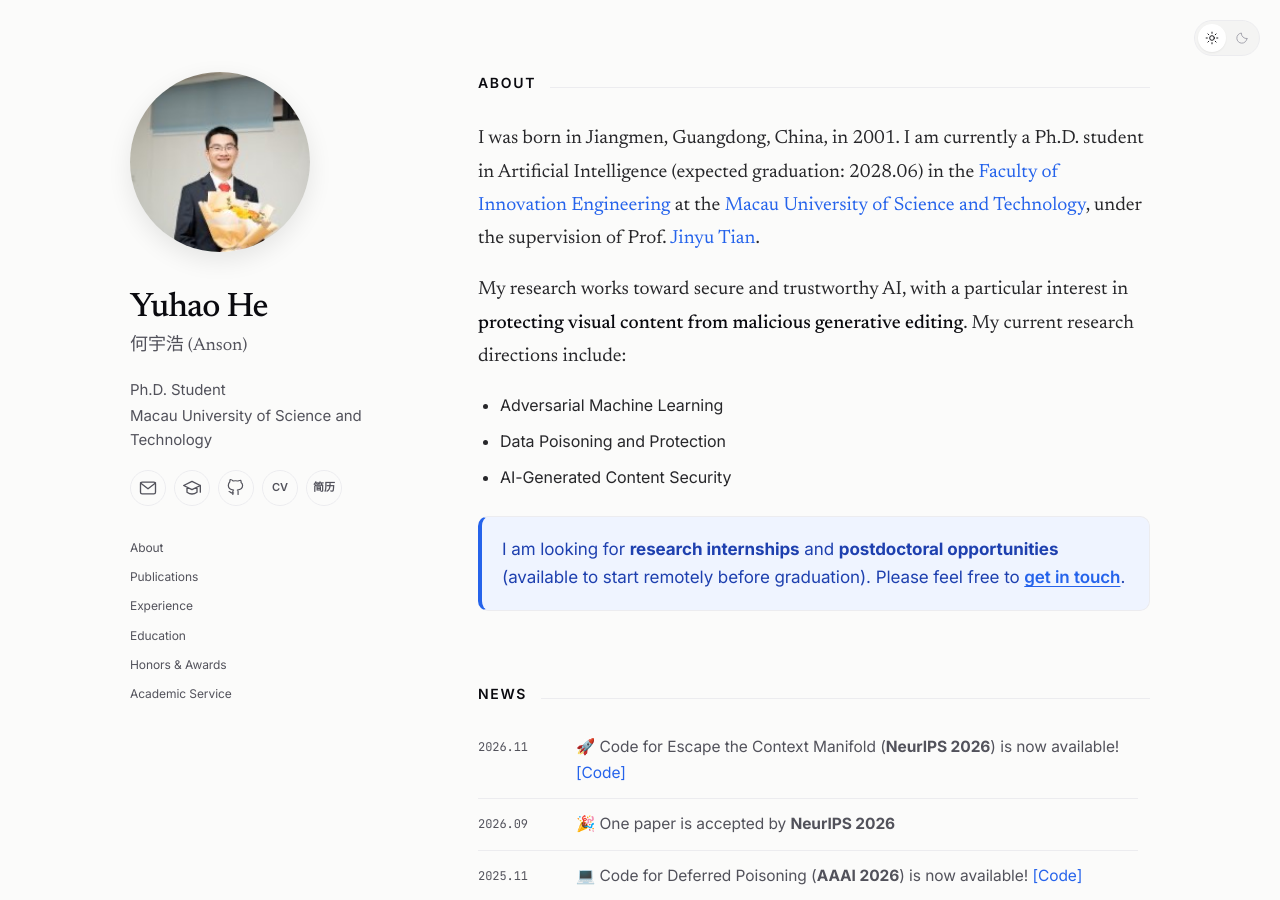
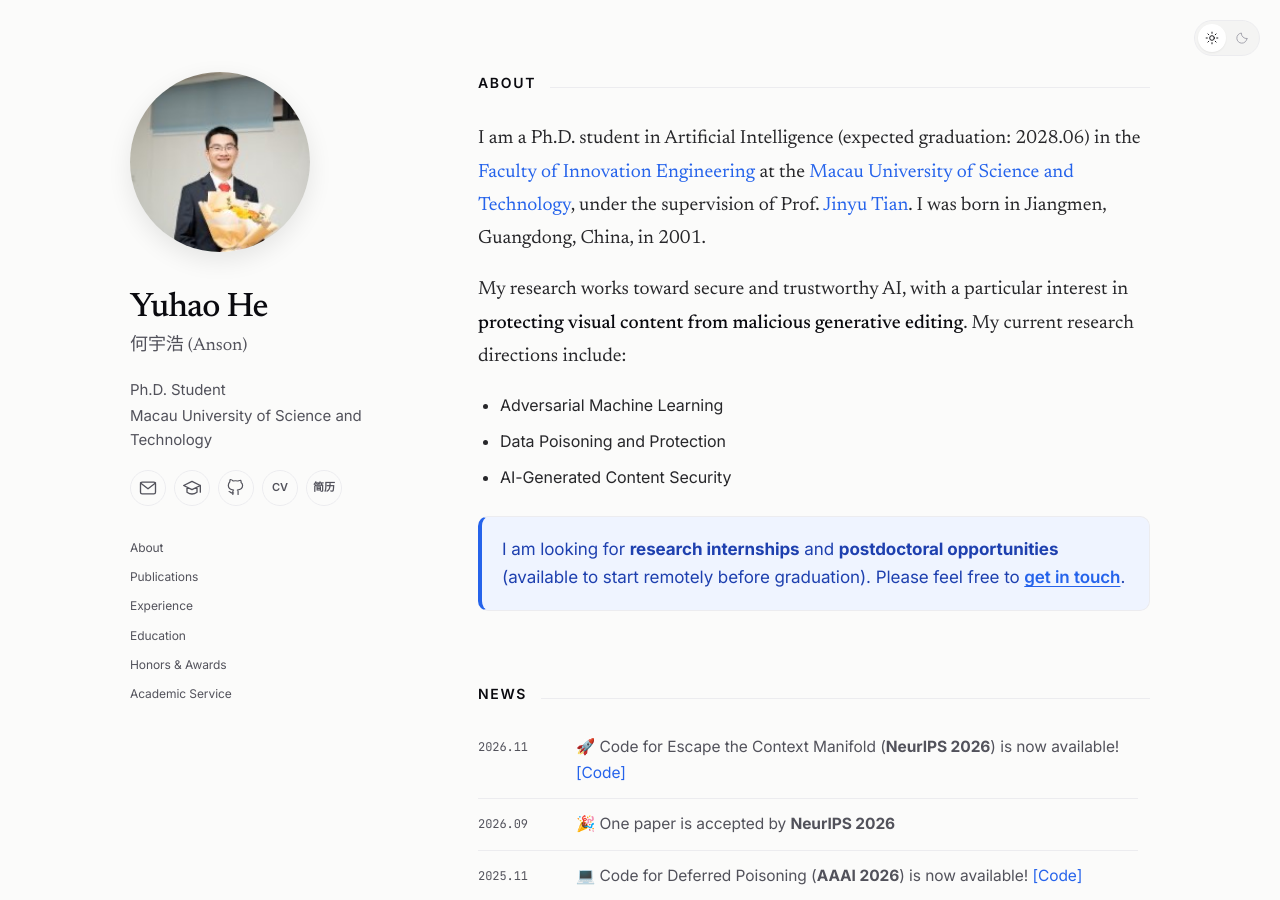
Before and after one commit to Anson-He/Anson-He.github.io, a Jekyll site: the page built from _pages/about.md, in a window 1280 px wide and 900 px high. Built offline with Jekyll 4.4.1, drawn with Linux system fonts in a browser that asks for light colours; part of the change alters nothing that is shown.

```diff
--- a/_layouts/default.html
+++ b/_layouts/default.html
@@ -4,14 +4,14 @@
     <meta charset="utf-8">
     <meta name="viewport" content="width=device-width, initial-scale=1">
     <title>{% if page.url == "/" %}Yuhao He | 何宇浩{% elsif page.title %}{{ page.title | strip_html | escape }} · Yuhao He{% else %}Yuhao He{% endif %}</title>
-    <meta name="description" content="{{ page.excerpt | default: site.description | strip_html | strip_newlines | escape }}">
+    <meta name="description" content="{{ page.description | default: page.excerpt | default: site.description | strip_html | strip_newlines | escape }}">
     <meta name="author" content="Yuhao He">
     {% if page.visible == false %}<meta name="robots" content="noindex, nofollow">{% endif %}
     <meta name="keywords" content="Yuhao He, He Yuhao, 何宇浩, Macau University of Science and Technology, secure AI, trustworthy AI, adversarial machine learning, AI-generated content security">
     <link rel="canonical" href="{{ page.url | absolute_url }}">
     <meta property="og:type" content="website">
     <meta property="og:title" content="{% if page.url == "/" %}Yuhao He | 何宇浩{% else %}{{ page.title | default: site.title | strip_html | escape }}{% endif %}">
-    <meta property="og:description" content="{{ page.excerpt | default: site.description | strip_html | strip_newlines | escape }}">
+    <meta property="og:description" content="{{ page.description | default: page.excerpt | default: site.description | strip_html | strip_newlines | escape }}">
     <meta property="og:url" content="{{ page.url | absolute_url }}">
     <meta property="og:image" content="{{ '/images/google-scholar-avatar.jpg' | absolute_url }}">
     <link rel="icon" type="image/png" sizes="192x192" href="{{ '/images/favicon-yh.png' | relative_url }}">
--- a/_pages/about.md
+++ b/_pages/about.md
@@ -1,6 +1,7 @@
 ---
 layout: default
 title: "Yuhao He"
+description: "Yuhao He (何宇浩) is a Ph.D. student at Macau University of Science and Technology researching trustworthy AI and generative content security."
 permalink: /
 redirect_from:
   - /about/
@@ -12,7 +13,7 @@ redirect_from:
 
 <div class="section-head"><h2>About</h2><span class="section-rule" aria-hidden="true"></span></div>
 
-I was born in Jiangmen, Guangdong, China, in 2001. I am currently a Ph.D. student in Artificial Intelligence (expected graduation: 2028.06) in the [Faculty of Innovation Engineering](https://www.must.edu.mo/en/fie) at the [Macau University of Science and Technology](https://www.must.edu.mo/en), under the supervision of Prof. [Jinyu Tian](https://jinyutian.github.io/).
+I am a Ph.D. student in Artificial Intelligence (expected graduation: 2028.06) in the [Faculty of Innovation Engineering](https://www.must.edu.mo/en/fie) at the [Macau University of Science and Technology](https://www.must.edu.mo/en), under the supervision of Prof. [Jinyu Tian](https://jinyutian.github.io/). <span data-nosnippet>I was born in Jiangmen, Guangdong, China, in 2001.</span>
 
 My research works toward secure and trustworthy AI, with a particular interest in **protecting visual content from malicious generative editing**. My current research directions include:
 
```
